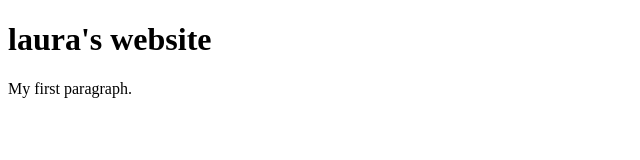
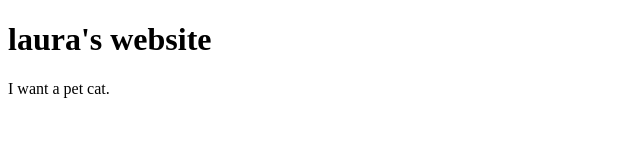
Before and after one commit to ls3868/fundamentals, a plain HTML site: page index.html in a window 1280 px wide. Shown: the full height of the page, 0-640 px from the left. Drawn offline with Linux system fonts and the light colour scheme.

Commit message:
Update index.html

```diff
--- a/index.html
+++ b/index.html
@@ -2,6 +2,6 @@
 <html>
  <body>
 <h1>laura's website</h1>
-   	<p>My first paragraph.</p>
+   	<p>I want a pet cat.</p>
  </body>
 </html>
```
